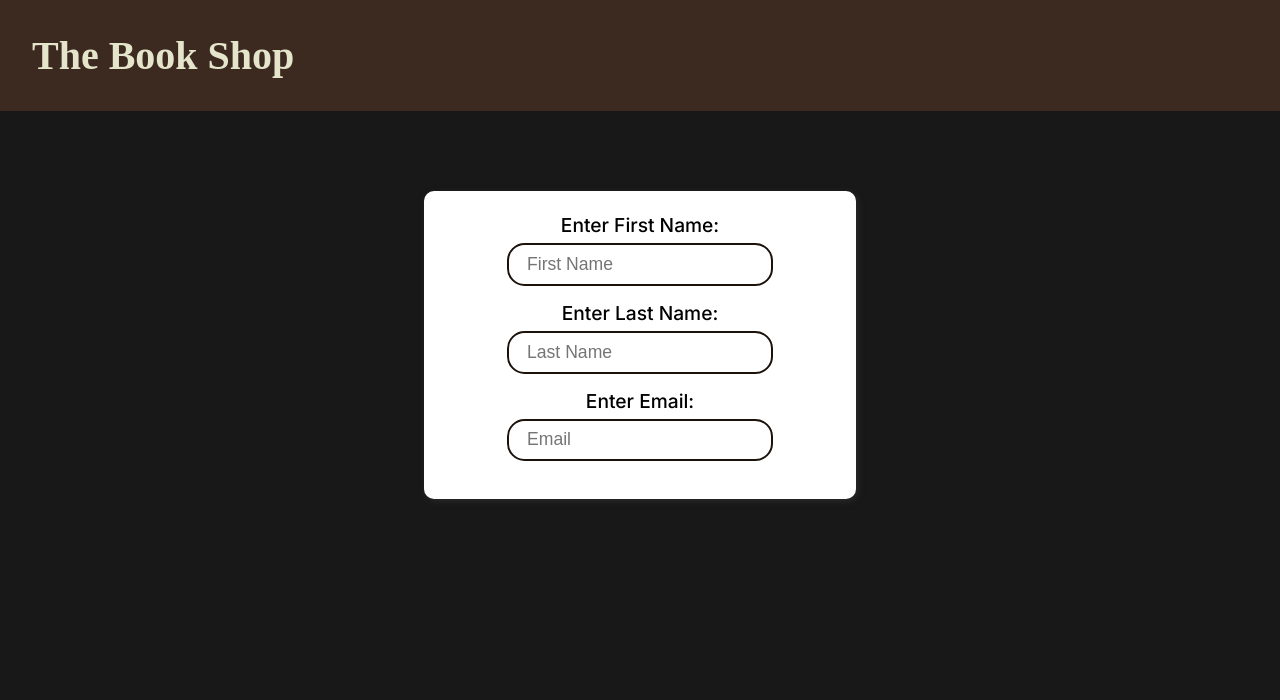
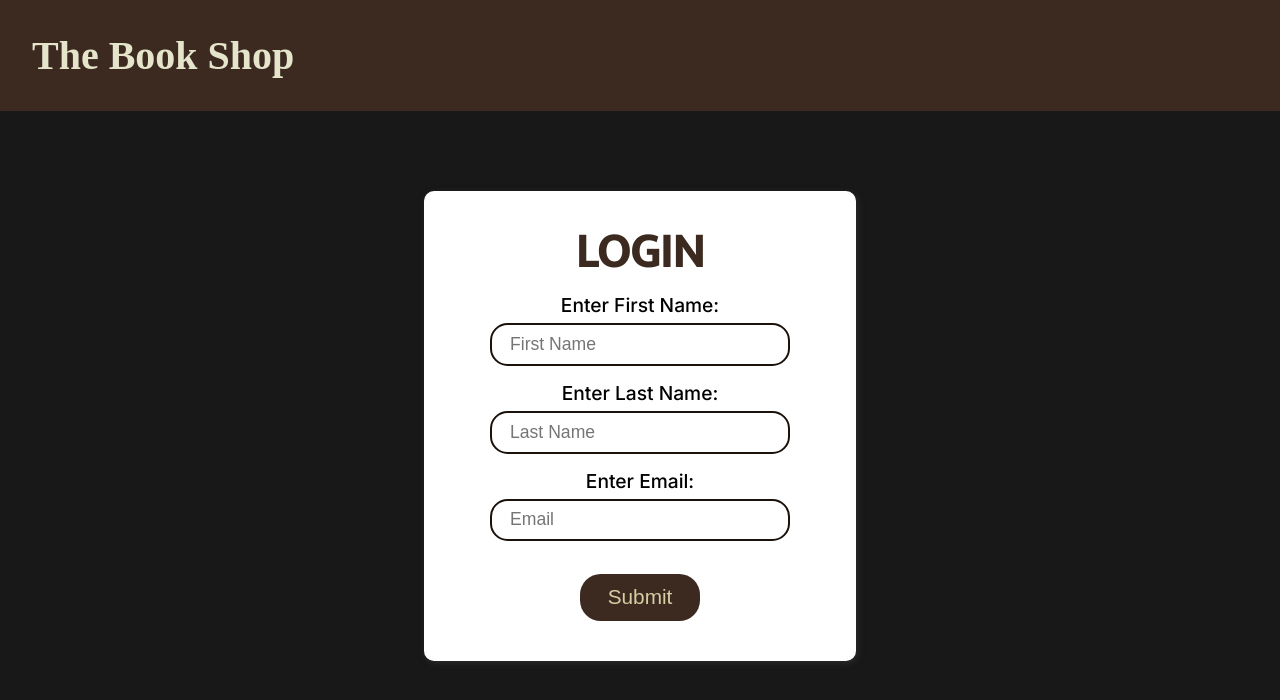
Before and after one commit to Programmer-Kishan/Book-Shop, a React (Create React App) app: page / in a window 1280 px wide. Shown: the top 700 px of the page. Built offline with nearby package versions, Linux system fonts and the light colour scheme; the HTML template or start-up script is replaced by a standard one; a web font is replaced by a local one.

Commit message:
Added Button and styled it

```diff
--- a/src/App.css
+++ b/src/App.css
@@ -20,7 +20,7 @@
   --sub-title: 'Gentium Book Basic', serif;
   --small-heading: 'Poppins', sans-serif;
   --small-title: 'Inter', sans-serif;
-  --placeholder: 'Mukta', sans-serif;
+  --title: 'Mukta', sans-serif;
 }
 
 body {
--- a/src/Components/Helper/Button.js
+++ b/src/Components/Helper/Button.js
@@ -0,0 +1,11 @@
+import React from 'react'
+
+import classes from './Button.module.css';
+
+const Button = (props) => {
+  return (
+    <button type={props.type} className={classes.btn}>{props.children}</button>
+  )
+}
+
+export default Button
--- a/src/Components/Helper/Button.module.css
+++ b/src/Components/Helper/Button.module.css
@@ -0,0 +1,12 @@
+
+.btn {
+    width: 30%;
+    margin: 18px auto;
+    font-size: 1.3rem;
+    padding: 0.7rem 0;
+    border-radius: 1em;
+    border: none;
+    background-color: var(--dark2);
+    color: var(--light1);
+    cursor: pointer;
+}
--- a/src/Components/Login/Input.module.css
+++ b/src/Components/Login/Input.module.css
@@ -7,7 +7,8 @@
 
 .input-field {
     font-size: 1.1rem;
-    margin: 0 0 15px 0;
+    width: 65%;
+    margin: 0 auto 15px;
     border-radius: 1em;
     padding: 0.5em 1em;
     outline: none;
--- a/src/Components/Login/Login.js
+++ b/src/Components/Login/Login.js
@@ -1,6 +1,7 @@
 import React from 'react'
 
 import Card from "../Helper/Card";
+import Button from "../Helper/Button";
 import Input from "./Input.js";
 
 import classes from './Login.module.css';
@@ -10,9 +11,13 @@ const Login = () => {
   return (
     <>
         <Card className={classes.login}>
-            <Input inputTitle="First Name" type="text"/>
-            <Input inputTitle="Last Name" type="text"/>
-            <Input inputTitle="Email" type="email"/>
+            <h2 className={classes["form-title"]}>LOGIN</h2>
+            <form>
+                <Input inputTitle="First Name" type="text"/>
+                <Input inputTitle="Last Name" type="text"/>
+                <Input inputTitle="Email" type="email"/>
+                <Button type="submit">Submit</Button>
+            </form>
         </Card>
     </>
   )
--- a/src/Components/Login/Login.module.css
+++ b/src/Components/Login/Login.module.css
@@ -1,8 +1,19 @@
 
 .login {
-    max-width: 4000px;
+    min-width: 400px;
     width: calc(40% - 7em);
     margin: 5em auto;
     padding: 1.4rem 1rem;
     text-align: center;
 }
+
+.login form {
+    display: flex;
+    flex-direction: column;
+}
+
+.form-title {
+    font-size: 3rem;
+    font-family: var(--title);
+    color: var(--dark2);
+}
```
